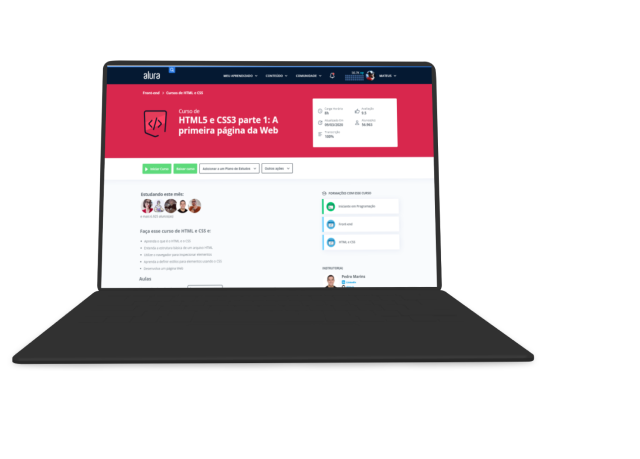
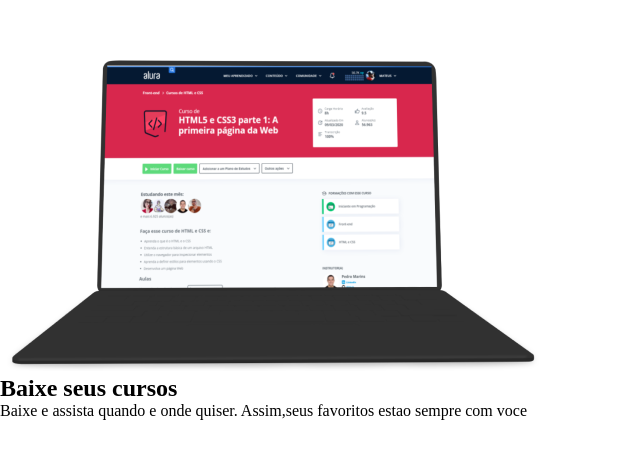
Before and after one commit to bolameiameiameia/bola, a plain HTML site: page index.html in a window 1280 px wide. Shown: the part 1553-2012 px from the top of the page, without its empty margins (0-640 px from the left). Drawn offline with Linux system fonts and the light colour scheme; files whose address does not match are found by name.

Commit message:
Update index.html

```diff
--- a/index.html
+++ b/index.html
@@ -35,6 +35,11 @@
     <section class="container secundario">
         <img src="img/Notebook.png" alt= "notebook" class="secundario__imagem">
         <div class="container__descricao">
+            <h2 class="descricao__titulo">Baixe seus cursos</h2>
+                <p class="descricao__texto">Baixe e assista quando e onde quiser.
+                Assim,seus favoritos estao sempre com voce</p>
+        </div>
+    </section>
 
 </body>
 </html>
```
